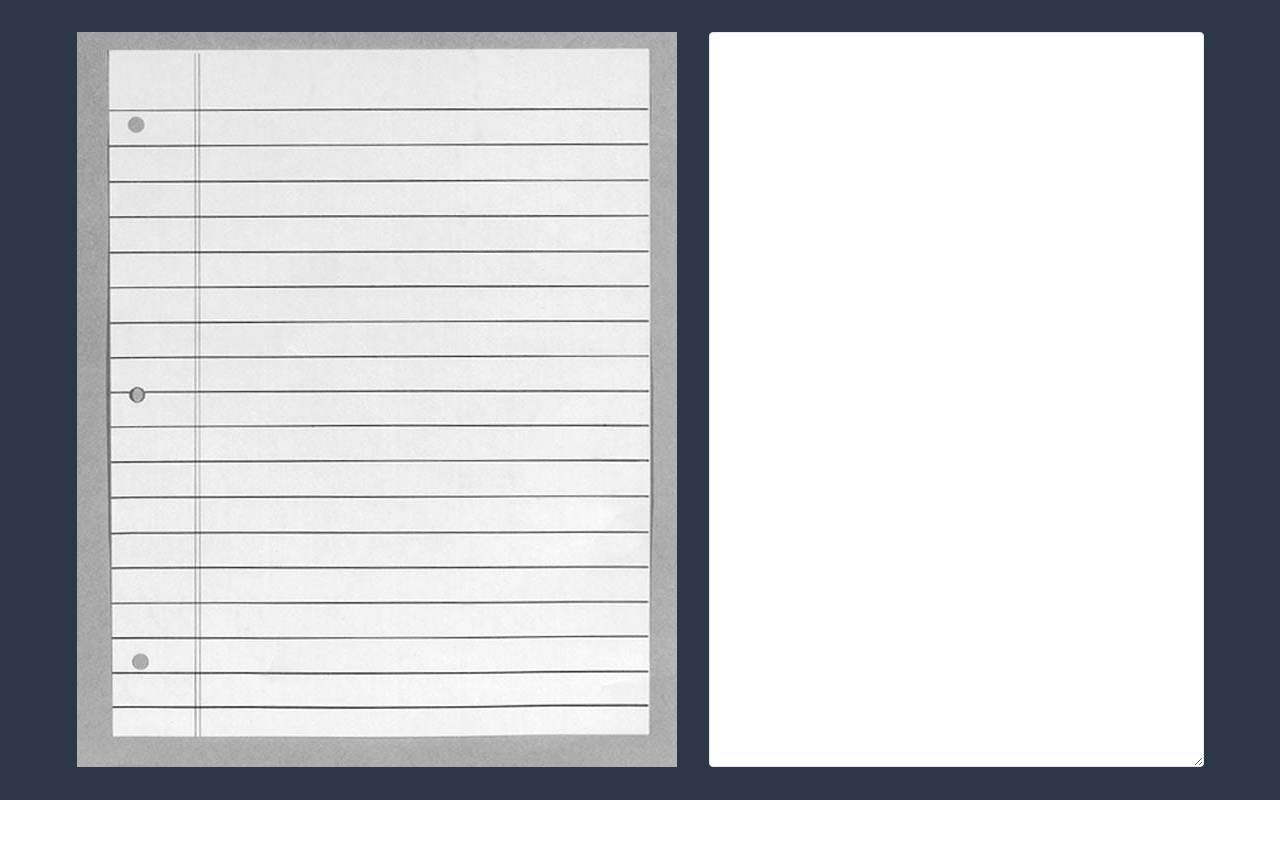
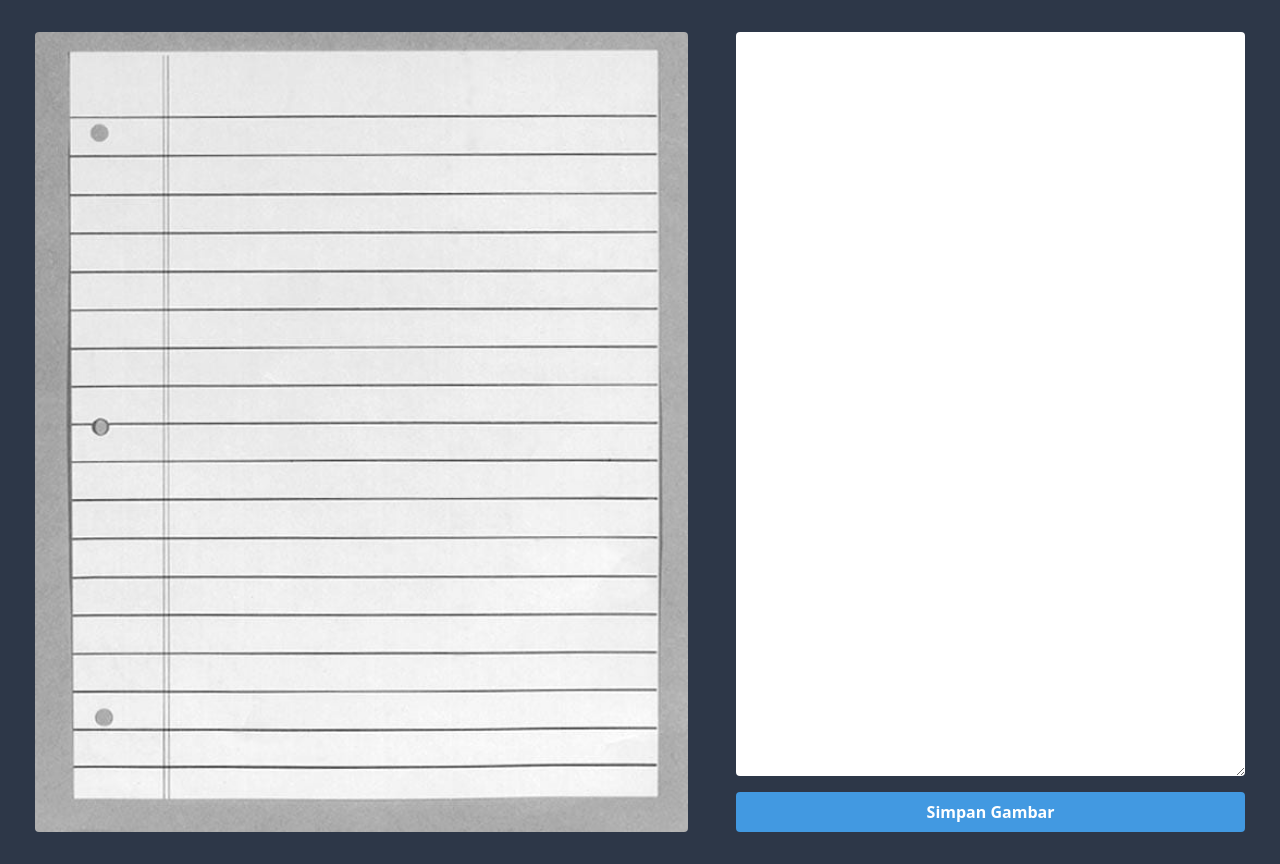
Before and after one commit to muktiarafi/ngoding-kok-di-kertas, a Next.js app: page / in a window 1280 px wide. Before the commit the page ends 800 px from the top, so only its background shows below. Built offline with nearby package versions, Linux system fonts and the light colour scheme.

Commit message:
grid styling

```diff
--- a/pages/_app.tsx
+++ b/pages/_app.tsx
@@ -2,7 +2,7 @@ import "../styles/tailwind.css";
 
 const AppComponent = ({ Component, pageProps }) => {
   return (
-    <div className="bg-gray-800 p-8 h-screen">
+    <div className="bg-gray-800 p-8 h-full">
       <Component {...pageProps} />
     </div>
   );
--- a/pages/index.tsx
+++ b/pages/index.tsx
@@ -1,18 +1,38 @@
-import Image from "next/image";
+import { useEffect } from "react";
 
 const Home = () => {
+  useEffect(() => {
+    (document.getElementById("text") as HTMLTextAreaElement).addEventListener(
+      "keydown",
+      function (e) {
+        if (e.key == "Tab") {
+          e.preventDefault();
+          let start = this.selectionStart;
+          let end = this.selectionEnd;
+
+          this.value =
+            this.value.substring(0, start) + "\t" + this.value.substring(end);
+          this.selectionStart = this.selectionEnd = start + 1;
+        }
+      }
+    );
+  }, []);
+
   return (
-    <div>
-      <div className="flex flex-row justify-center">
-        <Image
-          className="h-auto row-span-3 col-span-1 m-8"
-          src="/paper.jpg"
-          alt="paper"
-          width={600}
-          height={735}
-        />
-        <textarea className="h-auto ml-8 border rounded px-2 py-2" cols={50} />
-      </div>
+    <div className="grid grid-rows-3 grid-flow-col gap-4 justify-center">
+      <img
+        src="/paper.jpg"
+        alt="paper"
+        className="h-screen row-span-4 rounded"
+      />
+      <textarea
+        id="text"
+        className="ml-8 row-span-3 col-span-2 rounded px-4 py-2"
+        cols={50}
+      />
+      <button className="ml-8 row-span-1 col-span-2 bg-blue-500 hover:bg-blue-700 text-white font-bold py-2 px-4 rounded">
+        Simpan Gambar
+      </button>
     </div>
   );
 };
```
